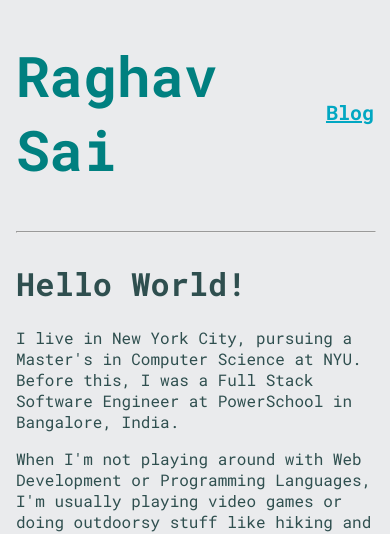
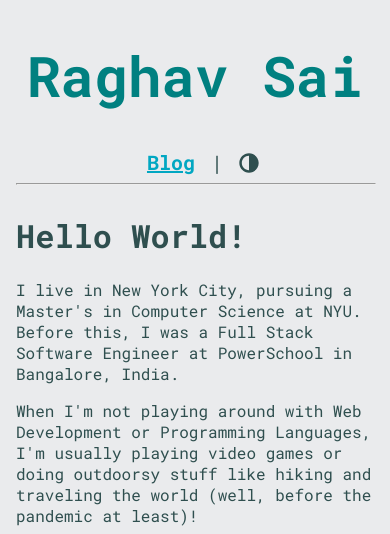
Before and after one commit to petgoldfish/raghavsai.com, a Gatsby site: page / in a window 390 px wide. Shown: the top 534 px of the page. Built offline with nearby package versions, Linux system fonts and the light colour scheme; Gatsby itself is replaced by a stand-in of ours.

Commit message:
Added dark mode and theme toggle

```diff
--- a/gatsby-browser.js
+++ b/gatsby-browser.js
@@ -1,3 +1,2 @@
 import "typeface-roboto-mono";
-
 import "./src/styles/global.css";
--- a/gatsby-config.js
+++ b/gatsby-config.js
@@ -66,5 +66,6 @@ module.exports = {
 			},
 		},
 		`gatsby-plugin-preact`,
+		`gatsby-plugin-dark-mode`,
 	],
 };
--- a/package.json
+++ b/package.json
@@ -2,7 +2,7 @@
 	"name": "raghavsai.com",
 	"private": true,
 	"description": "Raghav Sai's personal site-portfolio-blog.",
-	"version": "1.0.0",
+	"version": "1.1.0",
 	"author": "Raghav Sai <g.raghav.sai@gmail.com>",
 	"dependencies": {
 		"@fortawesome/fontawesome-svg-core": "^1.2.28",
@@ -14,6 +14,7 @@
 		"@types/react-helmet": "^6.0.0",
 		"gatsby": "^2.3.25",
 		"gatsby-image": "^2.0.39",
+		"gatsby-plugin-dark-mode": "^1.1.2",
 		"gatsby-plugin-graphql-codegen": "^2.7.1",
 		"gatsby-plugin-mdx": "^1.0.52",
 		"gatsby-plugin-netlify-cms": "^4.0.0",
--- /dev/null
+++ b/src/components/ThemeControl/themeControl.tsx
@@ -0,0 +1,26 @@
+import React from "react";
+import { FontAwesomeIcon } from "@fortawesome/react-fontawesome";
+import { faAdjust } from "@fortawesome/free-solid-svg-icons";
+import { ThemeToggler } from "gatsby-plugin-dark-mode";
+
+interface ThemeProps {
+	theme: string;
+	toggleTheme: (theme: string) => void;
+}
+
+export default function ThemeControl() {
+	return (
+		<ThemeToggler>
+			{({ theme, toggleTheme }: ThemeProps) => (
+				<FontAwesomeIcon
+					title="Toggle Theme"
+					icon={faAdjust}
+					width={18}
+					rotation={180}
+					cursor="pointer"
+					onClick={() => toggleTheme(theme === "dark" ? "light" : "dark")}
+				/>
+			)}
+		</ThemeToggler>
+	);
+}
--- a/src/components/layout/layout.css
+++ b/src/components/layout/layout.css
@@ -11,11 +11,15 @@
 
 .header {
 	display: flex;
+	align-items: center;
 }
 
 .navbar {
-	align-self: center;
 	font-size: 1.25rem;
+}
+
+.navbar > * {
+	margin-left: var(--space);
 }
 
 .site-title {
@@ -34,6 +38,13 @@
 }
 
 .footer {
-	margin: var(--space);
+	margin-top: var(--space);
+	margin-bottom: var(--space);
 	text-align: center;
 }
+
+@media only screen and (max-width: 480px) {
+	.header {
+		flex-direction: column;
+	}
+}
--- a/src/components/layout/layout.tsx
+++ b/src/components/layout/layout.tsx
@@ -4,6 +4,7 @@ import { Link, graphql, useStaticQuery } from "gatsby";
 import { LayoutQuery } from "../../../graphql-types";
 
 import "./layout.css";
+import ThemeControl from "../ThemeControl/themeControl";
 
 const Layout: FC = ({ children }) => {
 	const { site }: LayoutQuery = useStaticQuery(graphql`
@@ -26,6 +27,8 @@ const Layout: FC = ({ children }) => {
 				</h1>
 				<div className="navbar">
 					<Link to="/blog/">Blog</Link>
+					<span aria-hidden="true">|</span>
+					<ThemeControl />
 				</div>
 			</header>
 			<hr />
--- a/src/styles/global.css
+++ b/src/styles/global.css
@@ -8,8 +8,6 @@ html {
 	--space: 16px;
 	--space-l: 32px;
 	font-family: "Roboto Mono";
-	background-color: var(--secondary);
-	color: var(--primary-text);
 
 	/* Site colours
 	--color1: #eaebedff;
@@ -21,6 +19,13 @@ html {
 
 body {
 	margin: 0;
+	background-color: var(--secondary);
+	color: var(--primary-text);
+}
+
+body.dark {
+	--primary-text: #eaebed;
+	--secondary: black;
 }
 
 a {
```
Also changed, not shown: 1 other file.
